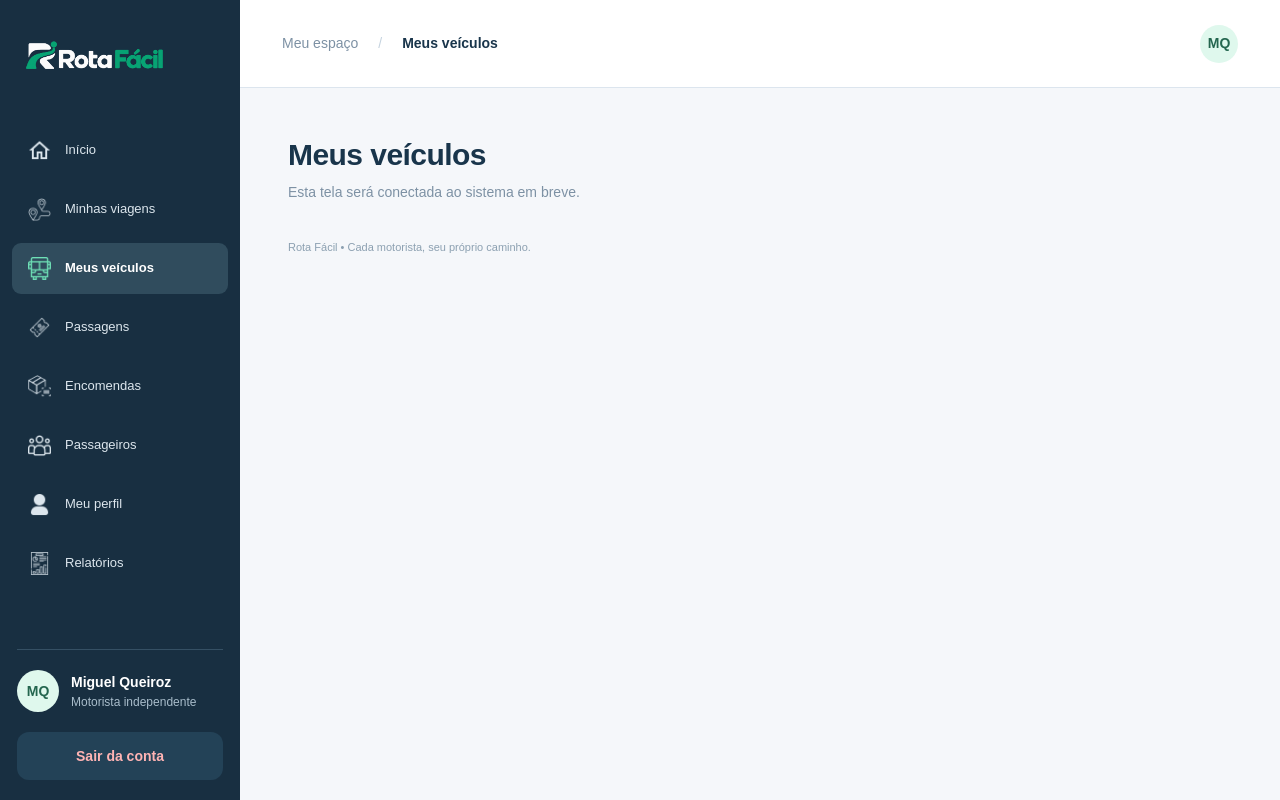
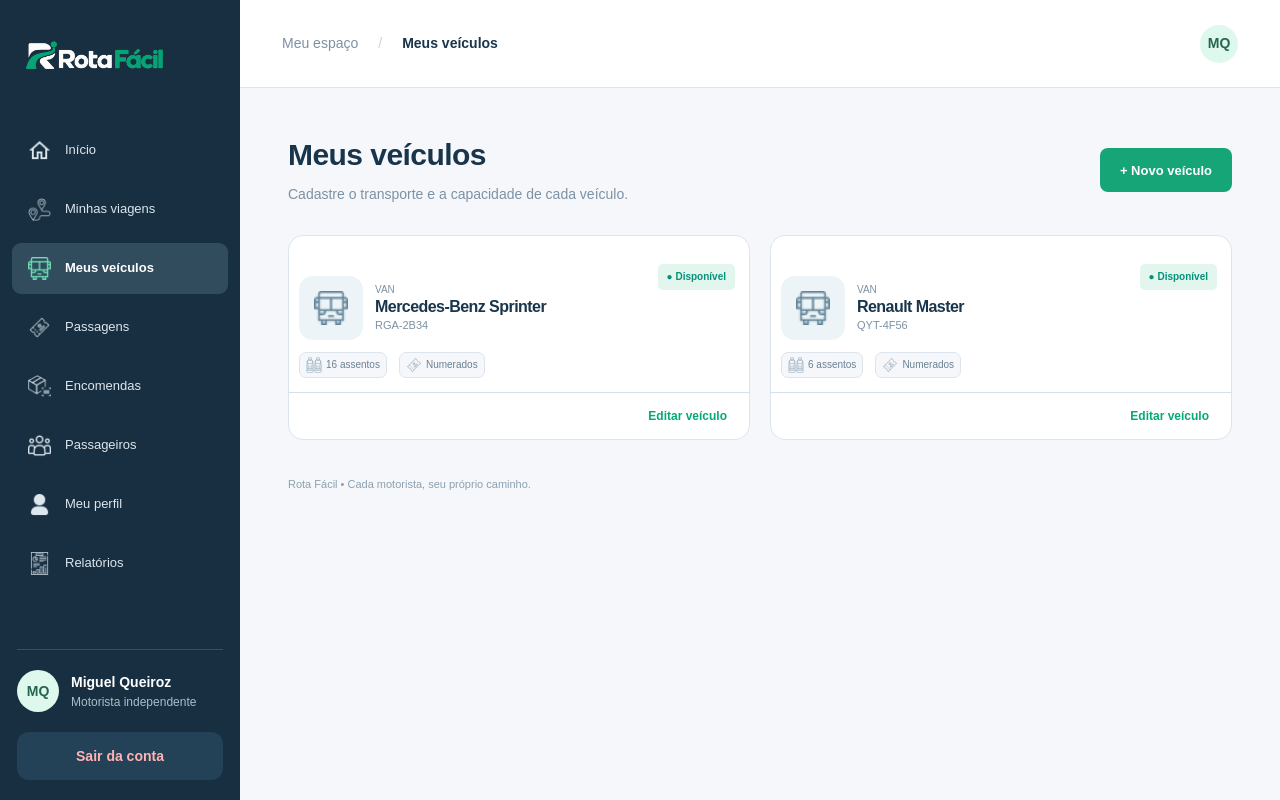
Before and after one commit to gabinaiare/RotaFacil, a Laravel app: page /veiculos in a window 1280 px wide. Run offline with Laravel 12, Linux system fonts and the light colour scheme; a user stored in the database is signed in; data comes from the database, SQL or seed files in the repository.

Commit message:
feat(veículos): cadastro, listagem e edição de veículos (UC-04)

```diff
--- /dev/null
+++ b/backend/app/Http/Controllers/VeiculoController.php
@@ -0,0 +1,97 @@
+<?php
+
+namespace App\Http\Controllers;
+
+use Illuminate\Http\Request;
+use Illuminate\Support\Facades\Validator;
+use Illuminate\Validation\Rule;
+
+class VeiculoController extends Controller
+{
+    public function index(Request $request)
+    {
+        $veiculos = $request->user()->veiculos()->orderBy('modelo')->get();
+
+        return view('veiculos.index', compact('veiculos'));
+    }
+
+    public function store(Request $request)
+    {
+        $validador = $this->validar($request);
+
+        if ($validador->fails()) {
+            return redirect(route('veiculos.index') . '#novo-veiculo')
+                ->withErrors($validador)
+                ->withInput();
+        }
+
+        $request->user()->veiculos()->create($this->montar($validador->validated()));
+
+        return redirect()->route('veiculos.index')
+            ->with('status', 'Veículo cadastrado com sucesso.');
+    }
+
+    public function update(Request $request, int $id)
+    {
+        // Só encontra veículos do próprio motorista; os de outros dão 404
+        $veiculo = $request->user()->veiculos()->findOrFail($id);
+
+        $validador = $this->validar($request, $veiculo->id);
+
+        if ($validador->fails()) {
+            return redirect(route('veiculos.index') . '#editar-veiculo-' . $veiculo->id)
+                ->withErrors($validador, 'veiculo_' . $veiculo->id)
+                ->withInput()
+                ->with('editando', $veiculo->id);
+        }
+
+        $veiculo->update($this->montar($validador->validated()));
+
+        return redirect()->route('veiculos.index')
+            ->with('status', 'Veículo atualizado com sucesso.');
+    }
+
+    private function validar(Request $request, ?int $ignorarId = null)
+    {
+        // Placa sem hífen, espaço ou minúsculas
+        $request->merge([
+            'placa' => strtoupper(preg_replace('/[^A-Za-z0-9]/', '', (string) $request->input('placa'))),
+        ]);
+
+        $motoristaId = $request->user()->id;
+
+        return Validator::make($request->all(), [
+            'modelo' => ['required', 'string', 'max:80'],
+            'tipo' => ['required', Rule::in(['van', 'onibus'])],
+            // Aceita o padrão antigo (ABC1234) e o Mercosul (ABC1D23)
+            'placa' => [
+                'required',
+                'regex:/^[A-Z]{3}[0-9][A-Z0-9][0-9]{2}$/',
+                Rule::unique('veiculos', 'placa')
+                    ->where(fn ($q) => $q->where('user_id', $motoristaId))
+                    ->ignore($ignorarId),
+            ],
+            'capacidade' => ['required', 'integer', 'min:1', 'max:60'],
+            'situacao' => ['required', Rule::in(['disponivel', 'indisponivel'])],
+        ], [
+            'modelo.required' => 'Informe o modelo do veículo.',
+            'tipo.in' => 'Escolha van ou ônibus.',
+            'placa.required' => 'Informe a placa.',
+            'placa.regex' => 'Placa inválida. Use o formato ABC1D23 ou ABC1234.',
+            'placa.unique' => 'Você já cadastrou um veículo com esta placa.',
+            'capacidade.required' => 'Informe a capacidade de passageiros.',
+            'capacidade.integer' => 'A capacidade deve ser um número inteiro.',
+            'capacidade.min' => 'A capacidade deve ser de pelo menos 1 passageiro.',
+            'capacidade.max' => 'A capacidade máxima é de 60 passageiros.',
+            'situacao.in' => 'Escolha uma situação válida.',
+        ]);
+    }
+
+    private function montar(array $dados): array
+    {
+        // A placa serve como identificação única do veículo (RN1 do UC-04)
+        $dados['identificacao'] = $dados['placa'];
+
+        return $dados;
+    }
+}
--- a/backend/public/css/laravel.css
+++ b/backend/public/css/laravel.css
@@ -2,6 +2,9 @@ button.botao {
     border: 0;
     cursor: pointer;
     font: inherit;
+}
+
+.pagina-acesso button.botao {
     width: 100%;
 }
 
@@ -10,3 +13,13 @@ button.botao {
     font-size: 0.9rem;
     margin: 0.25rem 0 0.75rem;
 }
+
+.erro-formulario p {
+    margin: 0 0 0.25rem;
+}
+
+.sucesso-formulario {
+    color: #1a7f4b;
+    font-size: 0.95rem;
+    margin: 0 0 1rem;
+}
--- a/backend/resources/views/dashboard.blade.php
+++ b/backend/resources/views/dashboard.blade.php
@@ -87,7 +87,7 @@
             <h2>Acesso rápido</h2>
         </div>
 
-        <a class="item-acesso-rapido" href="{{ route('veiculos.index') }}">
+        <a class="item-acesso-rapido" href="{{ route('veiculos.index') }}#novo-veiculo">
             <span class="icone icone-bus" aria-hidden="true"></span>
             <div>
                 <strong>Cadastrar veículo</strong>
--- /dev/null
+++ b/backend/resources/views/veiculos/_formulario.blade.php
@@ -0,0 +1,78 @@
+@php
+    $erros = $errors->getBag($bag);
+
+    // Valor do campo: o que o usuário digitou (se houve erro) ou o que está salvo
+    $campo = function (string $nome, $padrao = '') use ($veiculo, $usarOld) {
+        $base = $veiculo ? ($veiculo->{$nome} ?? $padrao) : $padrao;
+
+        return $usarOld ? old($nome, $base) : $base;
+    };
+
+    $tipo = $campo('tipo', 'van');
+    $situacao = $campo('situacao', 'disponivel');
+@endphp
+
+<section class="janela" id="{{ $idPainel }}" aria-label="Painel: {{ $titulo }}">
+    <a class="fundo-janela" href="{{ route('veiculos.index') }}" aria-label="Fechar painel"></a>
+
+    <section class="painel" role="dialog" aria-modal="true" aria-labelledby="{{ $idPainel }}-titulo" tabindex="-1">
+
+        <header class="painel-cabecalho">
+            <div>
+                <span class="marca-painel">ROTA FÁCIL</span>
+                <h2 id="{{ $idPainel }}-titulo">{{ $titulo }}</h2>
+            </div>
+            <a class="fechar-painel" href="{{ route('veiculos.index') }}" aria-label="Fechar">×</a>
+        </header>
+
+        <form class="formulario" method="POST" action="{{ $acao }}">
+            @csrf
+            @if ($metodo === 'PUT')
+                @method('PUT')
+            @endif
+
+            <div class="grade-formulario">
+                @if ($erros->any())
+                    <div class="erro-formulario largura-total">
+                        @foreach ($erros->all() as $mensagem)
+                            <p>{{ $mensagem }}</p>
+                        @endforeach
+                    </div>
+                @endif
+
+                <label>
+                    Modelo
+                    <input type="text" name="modelo" value="{{ $campo('modelo') }}" placeholder="Mercedes-Benz Sprinter" maxlength="80" required>
+                </label>
+                <label>
+                    Tipo
+                    <select name="tipo">
+                        <option value="van" @selected($tipo === 'van')>Van</option>
+                        <option value="onibus" @selected($tipo === 'onibus')>Ônibus</option>
+                    </select>
+                </label>
+                <label>
+                    Placa
+                    <input type="text" name="placa" value="{{ $campo('placa') }}" placeholder="ABC1D23" maxlength="8" style="text-transform: uppercase" required>
+                </label>
+                <label>
+                    Capacidade de passageiros
+                    <input type="number" name="capacidade" value="{{ $campo('capacidade') }}" placeholder="16" min="1" max="60" required>
+                </label>
+                <label>
+                    Situação
+                    <select name="situacao">
+                        <option value="disponivel" @selected($situacao === 'disponivel')>Disponível</option>
+                        <option value="indisponivel" @selected($situacao === 'indisponivel')>Indisponível</option>
+                    </select>
+                </label>
+                <p class="nota largura-total">A placa identifica o veículo. Somente veículos disponíveis podem receber novas viagens.</p>
+            </div>
+
+            <div class="acoes">
+                <a class="botao secundario" href="{{ route('veiculos.index') }}">Cancelar</a>
+                <button type="submit" class="botao">{{ $botao }}</button>
+            </div>
+        </form>
+    </section>
+</section>
--- /dev/null
+++ b/backend/resources/views/veiculos/index.blade.php
@@ -0,0 +1,68 @@
+@extends('layouts.app')
+
+@section('titulo', 'Meus veículos')
+@section('classe', 'pagina-veiculos')
+
+@section('conteudo')
+    <div class="titulo-pagina">
+        <div>
+            <h1>Meus veículos</h1>
+            <p class="introducao">Cadastre o transporte e a capacidade de cada veículo.</p>
+        </div>
+        <a class="botao" href="#novo-veiculo">+ Novo veículo</a>
+    </div>
+
+    @if (session('status'))
+        <p class="sucesso-formulario">{{ session('status') }}</p>
+    @endif
+
+    <div class="lista-veiculos">
+        @forelse ($veiculos as $veiculo)
+            <article class="veiculo cartao">
+                <span class="selo disponibilidade">● {{ $veiculo->situacao === 'disponivel' ? 'Disponível' : 'Indisponível' }}</span>
+                <div class="veiculo-cabecalho">
+                    <span class="icone-veiculo"><span class="icone icone-bus" aria-hidden="true"></span></span>
+                    <div class="veiculo-dados">
+                        <small>{{ $veiculo->tipo === 'van' ? 'VAN' : 'ÔNIBUS' }}</small>
+                        <h3>{{ $veiculo->modelo }}</h3>
+                        <p>{{ substr($veiculo->placa, 0, 3) }}-{{ substr($veiculo->placa, 3) }}</p>
+                    </div>
+                </div>
+
+                <div class="etiquetas">
+                    <span class="etiqueta"><span class="icone icone-cadeira-de-carro" aria-hidden="true"></span>{{ $veiculo->capacidade }} assentos</span>
+                    <span class="etiqueta"><span class="icone icone-bilhete" aria-hidden="true"></span>Numerados</span>
+                </div>
+                <a class="editar" href="#editar-veiculo-{{ $veiculo->id }}">Editar veículo</a>
+            </article>
+        @empty
+            <p class="texto-secundario">Você ainda não cadastrou nenhum veículo. Toque em "+ Novo veículo" para começar.</p>
+        @endforelse
+    </div>
+@endsection
+
+@section('janelas')
+    @include('veiculos._formulario', [
+        'idPainel' => 'novo-veiculo',
+        'titulo' => 'Cadastrar veículo',
+        'acao' => route('veiculos.store'),
+        'metodo' => 'POST',
+        'veiculo' => null,
+        'bag' => 'default',
+        'usarOld' => ! session('editando'),
+        'botao' => 'Salvar veículo',
+    ])
+
+    @foreach ($veiculos as $veiculo)
+        @include('veiculos._formulario', [
+            'idPainel' => 'editar-veiculo-' . $veiculo->id,
+            'titulo' => 'Editar veículo',
+            'acao' => route('veiculos.update', $veiculo->id),
+            'metodo' => 'PUT',
+            'veiculo' => $veiculo,
+            'bag' => 'veiculo_' . $veiculo->id,
+            'usarOld' => session('editando') == $veiculo->id,
+            'botao' => 'Salvar alterações',
+        ])
+    @endforeach
+@endsection
--- a/backend/routes/web.php
+++ b/backend/routes/web.php
@@ -2,6 +2,7 @@
 
 use App\Http\Controllers\AuthController;
 use App\Http\Controllers\DashboardController;
+use App\Http\Controllers\VeiculoController;
 use Illuminate\Support\Facades\Route;
 
 Route::redirect('/', '/login');
@@ -19,10 +20,13 @@ Route::middleware('auth')->group(function () {
 
     Route::get('/inicio', [DashboardController::class, 'index'])->name('dashboard');
 
+    Route::get('/veiculos', [VeiculoController::class, 'index'])->name('veiculos.index');
+    Route::post('/veiculos', [VeiculoController::class, 'store'])->name('veiculos.store');
+    Route::put('/veiculos/{id}', [VeiculoController::class, 'update'])->whereNumber('id')->name('veiculos.update');
+
     // Telas ainda não construídas. Cada uma sai desta lista quando ganhar seu controller.
     $provisorias = [
         'viagens'     => 'Minhas viagens',
-        'veiculos'    => 'Meus veículos',
         'passagens'   => 'Passagens',
         'encomendas'  => 'Encomendas',
         'passageiros' => 'Passageiros',
```
